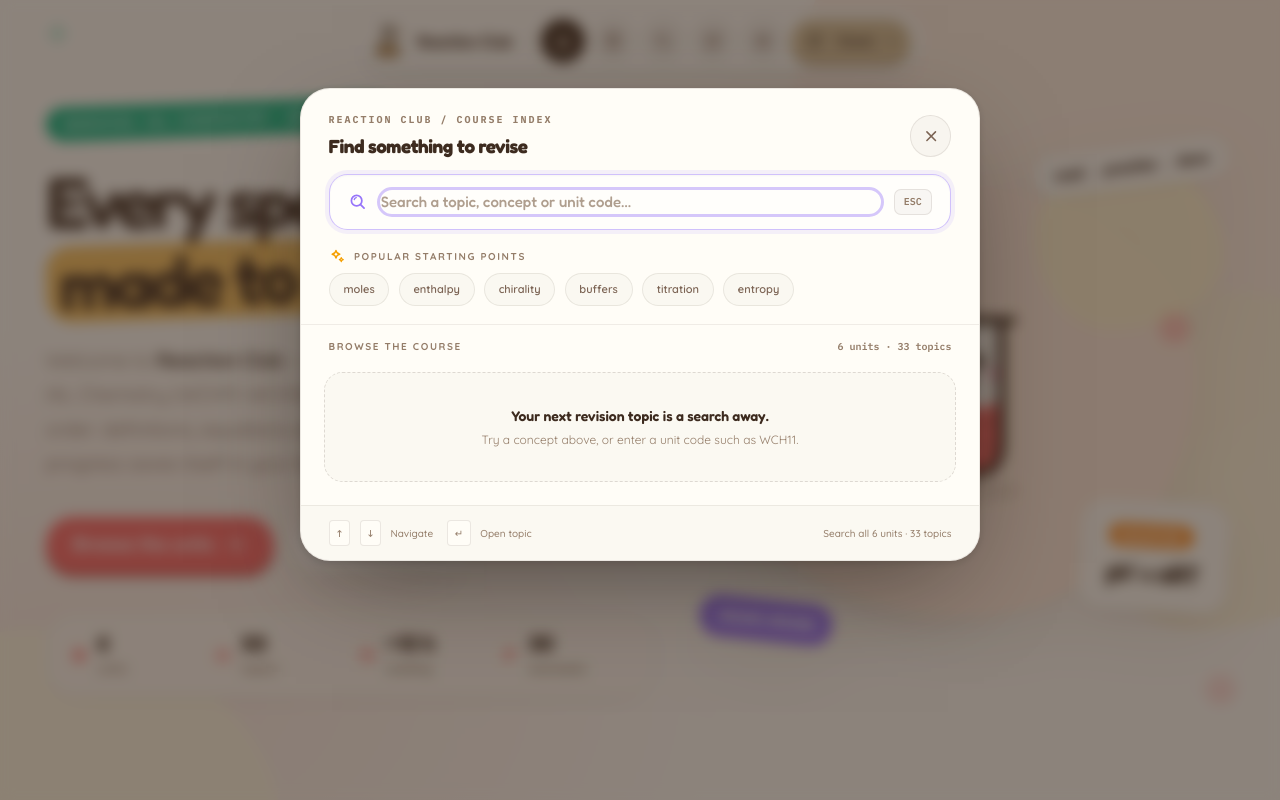
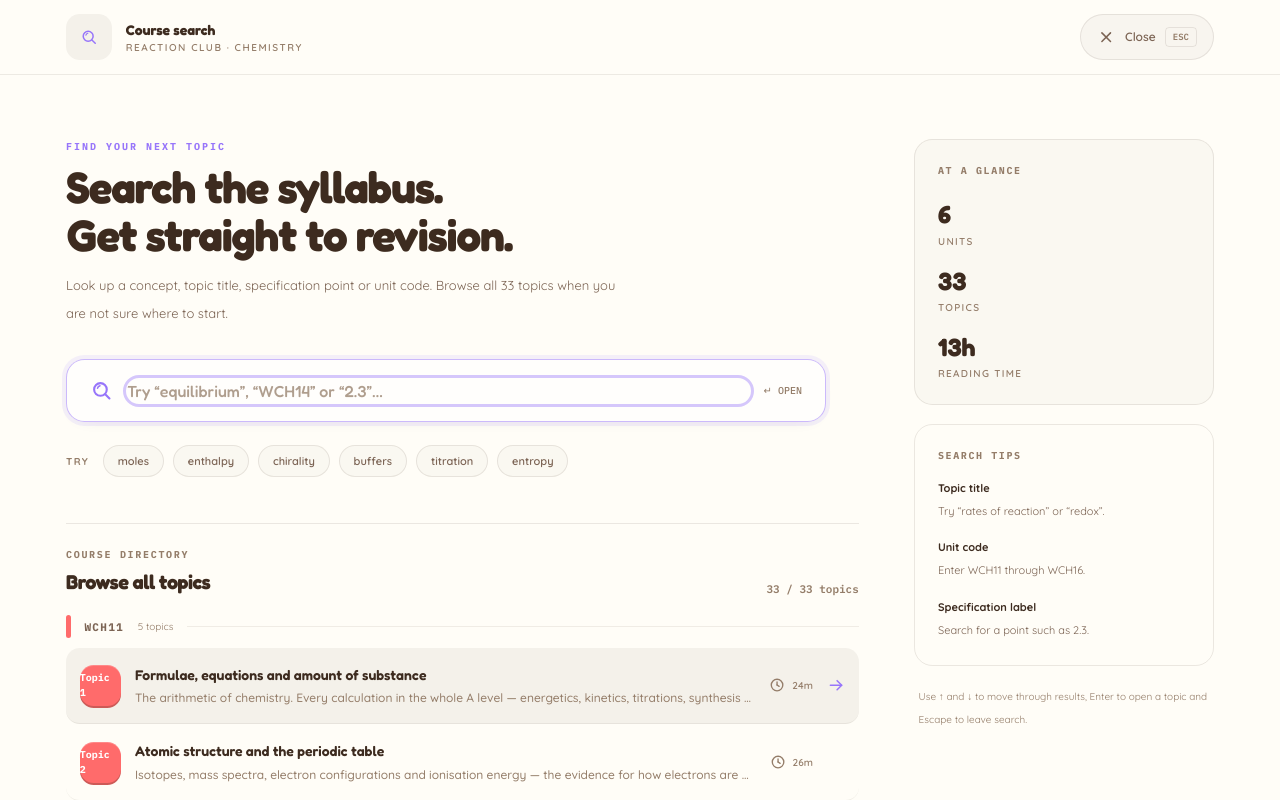
Before and after one commit to Cryptic-Corsair/revision-club, a Next.js app: page / in a window 1280 px wide. Both pictures are taken after a click on the button 663 px from the left and 41 px from the top of the page. Shown: the top 800 px of the page. Built offline with nearby package versions, Linux system fonts and the light colour scheme.

Commit message:
Replace floating search with full-page course workspace

```diff
--- a/src/components/club/search.tsx
+++ b/src/components/club/search.tsx
@@ -1,10 +1,9 @@
 "use client";
 
-import { useEffect, useMemo, useRef, useState } from "react";
-import { AnimatePresence, m } from "framer-motion";
-import { ArrowRight, Clock, Search, Sparkles, X } from "./icons";
+import { useEffect, useMemo, useRef, useState, type KeyboardEvent } from "react";
+import { ArrowRight, Clock, Search, X } from "./icons";
 import type { UnitCode } from "@/lib/spectra/types";
-import { searchTopics, type SearchRow } from "@/lib/spectra/search-index";
+import { SEARCH_INDEX, searchTopics, type SearchRow } from "@/lib/spectra/search-index";
 import { tint, shade } from "./bits";
 
 const SUGGESTIONS = ["moles", "enthalpy", "chirality", "buffers", "titration", "entropy"];
@@ -18,214 +17,202 @@ export function SearchPalette({
   onClose: () => void;
   onOpenTopic: (code: UnitCode, topicId: string) => void;
 }) {
-  return (
-    <AnimatePresence>
-      {open && <PaletteBody onClose={onClose} onOpenTopic={onOpenTopic} />}
-    </AnimatePresence>
-  );
-}
-
-function PaletteBody({
-  onClose,
-  onOpenTopic,
-}: {
-  onClose: () => void;
-  onOpenTopic: (code: UnitCode, topicId: string) => void;
-}) {
   const [q, setQ] = useState("");
   const [sel, setSel] = useState(0);
   const inputRef = useRef<HTMLInputElement>(null);
   const listRef = useRef<HTMLDivElement>(null);
-  const results = useMemo(() => searchTopics(q, 33), [q]);
+  const results = useMemo(
+    () => q.trim() ? searchTopics(q, SEARCH_INDEX.length) : SEARCH_INDEX,
+    [q],
+  );
 
   useEffect(() => {
-    const t = window.setTimeout(() => inputRef.current?.focus(), 50);
+    if (!open) return;
+    const t = window.setTimeout(() => inputRef.current?.focus(), 30);
     return () => window.clearTimeout(t);
-  }, []);
+  }, [open]);
+
+  useEffect(() => {
+    setSel(0);
+  }, [q]);
 
   useEffect(() => {
     setSel((current) => Math.min(current, Math.max(0, results.length - 1)));
   }, [results.length]);
 
   useEffect(() => {
+    if (!open) return;
     listRef.current?.querySelector(`[data-idx="${sel}"]`)?.scrollIntoView({ block: "nearest" });
-  }, [sel]);
+  }, [open, sel]);
+
+  useEffect(() => {
+    if (!open) return;
+    const onEscape = (event: globalThis.KeyboardEvent) => {
+      if (event.key === "Escape") onClose();
+    };
+    window.addEventListener("keydown", onEscape);
+    return () => window.removeEventListener("keydown", onEscape);
+  }, [open, onClose]);
+
+  if (!open) return null;
 
   const pick = (row: SearchRow) => {
     onClose();
     onOpenTopic(row.unit, row.topicId);
   };
 
-  const onKey = (e: React.KeyboardEvent<HTMLInputElement>) => {
-    if (e.key === "ArrowDown") {
-      e.preventDefault();
-      setSel((s) => Math.min(s + 1, results.length - 1));
-    } else if (e.key === "ArrowUp") {
-      e.preventDefault();
-      setSel((s) => Math.max(s - 1, 0));
-    } else if (e.key === "Enter") {
-      e.preventDefault();
+  const onKey = (event: KeyboardEvent<HTMLInputElement>) => {
+    if (event.key === "ArrowDown") {
+      event.preventDefault();
+      setSel((current) => Math.min(current + 1, results.length - 1));
+    } else if (event.key === "ArrowUp") {
+      event.preventDefault();
+      setSel((current) => Math.max(current - 1, 0));
+    } else if (event.key === "Enter") {
+      event.preventDefault();
       const row = results[sel];
       if (row) pick(row);
-    } else if (e.key === "Escape") {
-      e.preventDefault();
-      onClose();
     }
   };
 
+  const groups = results.reduce<Record<string, SearchRow[]>>((all, row) => {
+    (all[row.unit] ??= []).push(row);
+    return all;
+  }, {});
+  let rowIndex = -1;
+
   return (
-    <div className="fixed inset-0 z-[90] flex items-start justify-center overflow-y-auto px-3 pb-8 pt-[8vh] sm:px-5 sm:pt-[11vh]">
-      <button
-        type="button"
-        aria-label="Close search"
-        onClick={onClose}
-        className="absolute inset-0 cursor-pointer bg-cocoa/55 backdrop-blur-[7px]"
-      />
-
-      <m.div
-        role="dialog"
-        aria-modal="true"
-        aria-label="Search the course"
-        initial={{ opacity: 0, y: 18, scale: 0.975 }}
-        animate={{ opacity: 1, y: 0, scale: 1 }}
-        exit={{ opacity: 0, y: 12, scale: 0.98 }}
-        transition={{ type: "spring", stiffness: 360, damping: 30 }}
-        className="search-palette relative flex w-full max-w-[680px] flex-col overflow-hidden rounded-[26px] border border-ink/10 bg-paper text-ink sm:rounded-[30px]"
-        style={{ maxHeight: "min( min(760px, 82dvh), calc(100dvh - 32px))", boxShadow: "0 34px 100px -32px rgb(24 17 12 / .58), 0 2px 8px rgb(24 17 12 / .12)" }}
-      >
-        <div className="border-b border-ink/[0.08] px-4 pb-4 pt-4 sm:px-6 sm:pt-5">
-          <div className="mb-3 flex items-center justify-between gap-3">
-            <div>
-              <p className="font-mono text-[10px] font-bold uppercase tracking-[0.2em] text-ink-faint">Reaction Club / Course index</p>
-              <h2 className="mt-1 font-display text-[17px] font-bold tracking-tight text-ink sm:text-[19px]">Find something to revise</h2>
+    <main className="fixed inset-0 z-[90] overflow-y-auto bg-paper text-ink" aria-label="Course search">
+      <div className="sticky top-0 z-20 border-b border-ink/[0.09] bg-paper/95 backdrop-blur-md">
+        <div className="mx-auto flex max-w-[1240px] items-center justify-between gap-4 px-4 py-3 sm:px-7 lg:px-10">
+          <div className="flex min-w-0 items-center gap-3">
+            <div className="grid h-10 w-10 shrink-0 place-items-center rounded-xl bg-ink/[0.055] text-grape">
+              <Search className="h-[18px] w-[18px]" />
             </div>
-            <button type="button" onClick={onClose} aria-label="Close search" className="grid h-9 w-9 shrink-0 place-items-center rounded-full border border-ink/10 bg-ink/[0.035] text-ink-soft transition hover:bg-ink/[0.08] hover:text-ink">
+            <div className="min-w-0">
+              <p className="truncate font-display text-[14px] font-bold text-ink">Course search</p>
+              <p className="text-[10px] font-semibold uppercase tracking-[0.15em] text-ink-faint">Reaction Club · Chemistry</p>
+            </div>
+          </div>
+          <button type="button" onClick={onClose} className="flex h-10 shrink-0 items-center gap-2 rounded-full border border-ink/10 bg-ink/[0.035] px-3.5 text-[12px] font-semibold text-ink-soft transition hover:bg-ink/[0.08] hover:text-ink" aria-label="Close search">
             <X className="h-4 w-4" />
+            <span className="hidden sm:inline">Close</span>
+            <kbd className="hidden rounded border border-ink/10 px-1.5 py-0.5 font-mono text-[9px] text-ink-faint sm:inline">ESC</kbd>
           </button>
         </div>
+      </div>
 
-          <div className="search-input-shell flex items-center gap-3 rounded-2xl border border-ink/10 bg-white/55 px-3.5 py-3 shadow-[inset_0_1px_2px_rgb(40_28_18_/_0.035)] transition focus-within:border-grape/45 focus-within:ring-4 focus-within:ring-grape/10 sm:px-4">
-            <Search className="h-[19px] w-[19px] shrink-0 text-grape" strokeWidth={2.2} />
+      <div className="mx-auto grid max-w-[1240px] gap-8 px-4 pb-16 pt-8 sm:px-7 sm:pt-11 lg:grid-cols-[minmax(0,1fr)_300px] lg:gap-12 lg:px-10 lg:pt-14">
+        <section className="min-w-0">
+          <div className="max-w-[760px]">
+            <p className="font-mono text-[10px] font-bold uppercase tracking-[0.2em] text-grape">Find your next topic</p>
+            <h1 className="mt-2 font-display text-[clamp(28px,4vw,44px)] font-bold leading-[1.08] tracking-tight text-ink">Search the syllabus.<br className="hidden sm:block" /> Get straight to revision.</h1>
+            <p className="mt-3 max-w-[560px] text-[13px] leading-6 text-ink-soft">Look up a concept, topic title, specification point or unit code. Browse all 33 topics when you are not sure where to start.</p>
+
+            <div className="search-input-shell mt-7 flex items-center gap-3 rounded-2xl border border-ink/15 bg-white/65 px-4 py-4 shadow-[0_5px_20px_-15px_rgb(40_28_18_/_0.24)] transition focus-within:border-grape/50 focus-within:ring-4 focus-within:ring-grape/10 sm:px-5">
+              <Search className="h-5 w-5 shrink-0 text-grape" strokeWidth={2.2} />
               <input
                 ref={inputRef}
                 value={q}
-              onChange={(e) => { setQ(e.target.value); setSel(0); }}
+                onChange={(event) => setQ(event.target.value)}
                 onKeyDown={onKey}
-              placeholder="Search a topic, concept or unit code…"
+                placeholder="Try “equilibrium”, “WCH14” or “2.3”…"
                 aria-label="Search topics, concepts or unit codes"
                 aria-controls="search-results"
                 aria-activedescendant={results[sel] ? `search-result-${sel}` : undefined}
                 autoComplete="off"
-              className="search-field min-w-0 flex-1 bg-transparent font-display text-[14px] font-semibold text-ink placeholder:font-medium placeholder:text-ink-faint/75 focus:outline-none sm:text-[15px]"
+                className="search-field min-w-0 flex-1 bg-transparent font-display text-[15px] font-semibold text-ink placeholder:font-medium placeholder:text-ink-faint/75 focus:outline-none sm:text-[16px]"
               />
-            {q && (
-              <button type="button" onClick={() => { setQ(""); setSel(0); inputRef.current?.focus(); }} aria-label="Clear search" className="grid h-7 w-7 shrink-0 place-items-center rounded-full text-ink-faint transition hover:bg-ink/10 hover:text-ink">
-                <X className="h-3.5 w-3.5" />
-              </button>
-            )}
-            <kbd className="hidden shrink-0 rounded-md border border-ink/10 bg-ink/[0.035] px-2 py-1 font-mono text-[10px] font-semibold text-ink-faint sm:inline">ESC</kbd>
+              {q && <button type="button" onClick={() => { setQ(""); inputRef.current?.focus(); }} aria-label="Clear search" className="grid h-8 w-8 shrink-0 place-items-center rounded-full text-ink-faint transition hover:bg-ink/10 hover:text-ink"><X className="h-4 w-4" /></button>}
+              <span className="hidden shrink-0 font-mono text-[10px] text-ink-faint sm:inline">↵ OPEN</span>
             </div>
-          {!q.trim() && (
-            <div className="mt-4">
-              <div className="mb-2 flex items-center gap-2 text-[10px] font-bold uppercase tracking-[0.16em] text-ink-faint">
-                <Sparkles className="h-3.5 w-3.5 text-lemon" /> Popular starting points
-              </div>
-              <div className="flex flex-wrap gap-2">
+
+            <div className="mt-5 flex flex-wrap items-center gap-2">
+              <span className="mr-1 text-[10px] font-bold uppercase tracking-[0.14em] text-ink-faint">Try</span>
               {SUGGESTIONS.map((term) => (
-                  <button key={term} type="button" onClick={() => { setQ(term); setSel(0); inputRef.current?.focus(); }} className="rounded-full border border-ink/[0.09] bg-ink/[0.025] px-3 py-1.5 text-[11px] font-semibold text-ink-soft transition hover:border-grape/25 hover:bg-grape/10 hover:text-grape">
-                    {term}
-                  </button>
+                <button key={term} type="button" onClick={() => { setQ(term); inputRef.current?.focus(); }} className="rounded-full border border-ink/10 bg-ink/[0.025] px-3 py-1.5 text-[11px] font-semibold text-ink-soft transition hover:border-grape/30 hover:bg-grape/10 hover:text-grape">{term}</button>
               ))}
             </div>
           </div>
-          )}
+
+          <div className="mt-10 border-t border-ink/10 pt-5">
+            <div className="mb-4 flex flex-wrap items-end justify-between gap-3">
+              <div>
+                <p className="font-mono text-[10px] font-bold uppercase tracking-[0.17em] text-ink-faint">{q.trim() ? "Search results" : "Course directory"}</p>
+                <h2 className="mt-1 font-display text-[20px] font-bold tracking-tight text-ink">{q.trim() ? "Matching topics" : "Browse all topics"}</h2>
+              </div>
+              <span className="font-mono text-[11px] font-semibold tabular-nums text-ink-faint">{results.length} / {SEARCH_INDEX.length} topics</span>
             </div>
 
-        <div className="flex min-h-0 flex-1 flex-col">
-          <div className="flex items-center justify-between px-4 pb-2 pt-3 sm:px-6">
-            <p className="text-[10px] font-bold uppercase tracking-[0.16em] text-ink-faint">{q.trim() ? "Matching topics" : "Browse the course"}</p>
-            <span className="font-mono text-[10px] font-semibold tabular-nums text-ink-faint">{q.trim() ? `${results.length} results` : "6 units · 33 topics"}</span>
+            <div id="search-results" ref={listRef} className="space-y-7" aria-label="Course topics">
+              {results.length === 0 ? (
+                <div className="rounded-2xl border border-dashed border-ink/15 bg-ink/[0.02] px-5 py-12 text-center">
+                  <p className="font-display text-[16px] font-semibold text-ink">No matching topics</p>
+                  <p className="mt-2 text-[12px] text-ink-faint">Try a shorter phrase, a related concept or a unit code.</p>
+                  <button type="button" onClick={() => setQ("")} className="mt-4 rounded-full bg-ink px-4 py-2 text-[11px] font-semibold text-paper transition hover:opacity-85">Browse all topics</button>
                 </div>
-
-          <div id="search-results" ref={listRef} role="listbox" aria-label="Search results" className="min-h-0 flex-1 overflow-y-auto px-2 pb-3 sm:px-3">
-            {!q.trim() ? (
-              <div className="mx-2 my-2 rounded-2xl border border-dashed border-ink/15 bg-ink/[0.018] px-4 py-7 text-center">
-                <p className="font-display text-[14px] font-semibold text-ink">Your next revision topic is a search away.</p>
-                <p className="mt-1 text-[12px] text-ink-faint">Try a concept above, or enter a unit code such as WCH11.</p>
+              ) : Object.entries(groups).map(([unit, rows]) => (
+                <section key={unit}>
+                  <div className="mb-2 flex items-center gap-3">
+                    <span className="h-5 w-1 rounded-full" style={{ background: rows[0].unitMain }} />
+                    <h3 className="font-mono text-[11px] font-bold tracking-[0.12em] text-ink-soft">{unit}</h3>
+                    <span className="text-[10px] text-ink-faint">{rows.length} {rows.length === 1 ? "topic" : "topics"}</span>
+                    <span className="h-px flex-1 bg-ink/[0.08]" />
                   </div>
-            ) : results.length === 0 ? (
-              <div className="mx-2 my-2 rounded-2xl border border-dashed border-ink/15 bg-ink/[0.018] px-4 py-9 text-center">
-                <div className="mx-auto grid h-10 w-10 place-items-center rounded-full bg-ink/[0.06] text-ink-faint"><Search className="h-4 w-4" /></div>
-                <p className="mt-3 font-display text-[15px] font-semibold text-ink">No matches found</p>
-                <p className="mt-1 text-[12px] text-ink-faint">Try a broader term, a shorter phrase or a unit code.</p>
-              </div>
-            ) : (
-              results.map((row, i) => {
-                const active = i === sel;
+                  <div className="divide-y divide-ink/[0.07]">
+                    {rows.map((row) => {
+                      const index = ++rowIndex;
+                      const active = index === sel;
                       return (
                         <button
                           key={`${row.unit}/${row.topicId}`}
-                    id={`search-result-${i}`}
-                    data-idx={i}
+                          id={`search-result-${index}`}
+                          data-idx={index}
                           type="button"
-                    role="option"
-                    aria-selected={active}
-                    onMouseEnter={() => setSel(i)}
+                          aria-current={active ? "true" : undefined}
+                          onMouseEnter={() => setSel(index)}
                           onClick={() => pick(row)}
-                    className={`group flex w-full items-center gap-3 rounded-xl px-3 py-3 text-left transition-colors sm:gap-3.5 sm:px-3.5 ${active ? "bg-ink/[0.065]" : "hover:bg-ink/[0.035]"}`}
+                          className={`group flex w-full items-center gap-3 rounded-xl px-2.5 py-3.5 text-left transition-colors sm:px-3 ${active ? "bg-ink/[0.055]" : "hover:bg-ink/[0.03]"}`}
                         >
-                    <span className="grid h-10 w-10 shrink-0 place-items-center rounded-xl font-mono text-[11px] font-bold text-white" style={{ background: row.unitMain, boxShadow: `inset 0 1px 0 rgb(255 255 255 / .2), 0 2px 0 ${shade(row.unitMain)}` }}>
-                      {row.unit.replace("WCH", "")}
-                    </span>
+                          <span className="grid h-9 w-9 shrink-0 place-items-center rounded-xl font-mono text-[10px] font-bold text-white" style={{ background: row.unitMain, boxShadow: `inset 0 1px 0 rgb(255 255 255 / .2), 0 2px 0 ${shade(row.unitMain)}` }}>{row.label}</span>
                           <span className="min-w-0 flex-1">
-                      <span className="flex min-w-0 items-center gap-2">
-                        <Highlight text={row.title} q={q} />
-                        <span className="hidden shrink-0 rounded-md px-2 py-1 text-[9px] font-bold sm:inline" style={{ background: tint(row.unitMain, 13), color: shade(row.unitMain, 62) }}>{row.label}</span>
-                      </span>
+                            <span className="block truncate font-display text-[13px] font-semibold text-ink sm:text-[14px]">{row.title}</span>
                             <span className="mt-1 block truncate text-[11px] font-medium text-ink-faint sm:text-[12px]">{row.summary}</span>
                           </span>
-                    <span className="flex shrink-0 items-center gap-1.5 text-[10px] font-semibold tabular-nums text-ink-faint">
-                      <Clock className="h-3.5 w-3.5" />{row.minutes}m
-                      <ArrowRight className={`ml-1 h-4 w-4 transition-all ${active ? "translate-x-0 opacity-80" : "-translate-x-1 opacity-0 group-hover:translate-x-0 group-hover:opacity-60"}`} />
-                    </span>
+                          <span className="flex shrink-0 items-center gap-1.5 text-[10px] font-semibold tabular-nums text-ink-faint"><Clock className="h-3.5 w-3.5" />{row.minutes}m</span>
+                          <ArrowRight className={`h-4 w-4 shrink-0 transition-transform ${active ? "translate-x-0 text-grape" : "-translate-x-1 text-ink-faint opacity-0 group-hover:translate-x-0 group-hover:opacity-70"}`} />
                         </button>
                       );
-              })
-            )}
+                    })}
+                  </div>
+                </section>
+              ))}
             </div>
           </div>
+        </section>
 
-        <div className="flex items-center justify-between gap-3 border-t border-ink/[0.08] bg-ink/[0.018] px-4 py-3 sm:px-6">
-          <div className="hidden items-center gap-2 text-[10px] font-medium text-ink-faint sm:flex">
-            <kbd className="rounded border border-ink/10 bg-paper px-1.5 py-1 font-mono">↑</kbd>
-            <kbd className="rounded border border-ink/10 bg-paper px-1.5 py-1 font-mono">↓</kbd>
-            <span>Navigate</span>
-            <kbd className="ml-1 rounded border border-ink/10 bg-paper px-1.5 py-1 font-mono">↵</kbd>
-            <span>Open topic</span>
+        <aside className="order-first lg:order-none">
+          <div className="lg:sticky lg:top-[88px]">
+            <div className="rounded-2xl border border-ink/10 bg-ink/[0.025] p-4 sm:p-5">
+              <p className="font-mono text-[10px] font-bold uppercase tracking-[0.16em] text-ink-faint">At a glance</p>
+              <div className="mt-4 grid grid-cols-3 gap-3 lg:grid-cols-1">
+                <div><p className="font-display text-[25px] font-bold tabular-nums text-ink">6</p><p className="text-[10px] font-semibold uppercase tracking-[0.13em] text-ink-faint">Units</p></div>
+                <div><p className="font-display text-[25px] font-bold tabular-nums text-ink">33</p><p className="text-[10px] font-semibold uppercase tracking-[0.13em] text-ink-faint">Topics</p></div>
+                <div><p className="font-display text-[25px] font-bold tabular-nums text-ink">13h</p><p className="text-[10px] font-semibold uppercase tracking-[0.13em] text-ink-faint">Reading time</p></div>
               </div>
-          <span className="text-[10px] font-medium text-ink-faint sm:hidden">Tap a result to open it</span>
-          <span className="ml-auto text-right text-[10px] font-medium text-ink-faint">Search all 6 units · 33 topics</span>
             </div>
-      </m.div>
+            <div className="mt-4 rounded-2xl border border-ink/10 p-4 sm:p-5">
+              <p className="font-mono text-[10px] font-bold uppercase tracking-[0.16em] text-ink-faint">Search tips</p>
+              <ul className="mt-3 space-y-3 text-[11px] leading-5 text-ink-soft">
+                <li><strong className="text-ink">Topic title</strong><br />Try “rates of reaction” or “redox”.</li>
+                <li><strong className="text-ink">Unit code</strong><br />Enter WCH11 through WCH16.</li>
+                <li><strong className="text-ink">Specification label</strong><br />Search for a point such as 2.3.</li>
+              </ul>
             </div>
+            <p className="mt-4 px-1 text-[10px] leading-5 text-ink-faint">Use ↑ and ↓ to move through results, Enter to open a topic and Escape to leave search.</p>
+          </div>
+        </aside>
+      </div>
+    </main>
   );
 }
-
-function Highlight({ text, q }: { text: string; q: string }) {
-  const words = q.trim().toLowerCase().split(/\s+/).filter(Boolean);
-  let target = -1;
-  const lower = text.toLowerCase();
-  for (const word of words) {
-    const at = lower.indexOf(word);
-    if (at >= 0 && (target < 0 || at < target)) target = at;
-  }
-  if (target < 0) {
-    return <span className="min-w-0 truncate font-display text-[13px] font-semibold text-ink sm:text-[14px]">{text}</span>;
-  }
-  const word = words.find((part) => lower.startsWith(part, target))!;
-  return (
-    <span className="min-w-0 truncate font-display text-[13px] font-semibold text-ink sm:text-[14px]">
-      {text.slice(0, target)}<mark className="rounded bg-lemon/25 px-0.5 text-inherit">{text.slice(target, target + word.length)}</mark>{text.slice(target + word.length)}
-    </span>
-  );
-}
```
Lines whose indentation alone changed are shown as unchanged.
